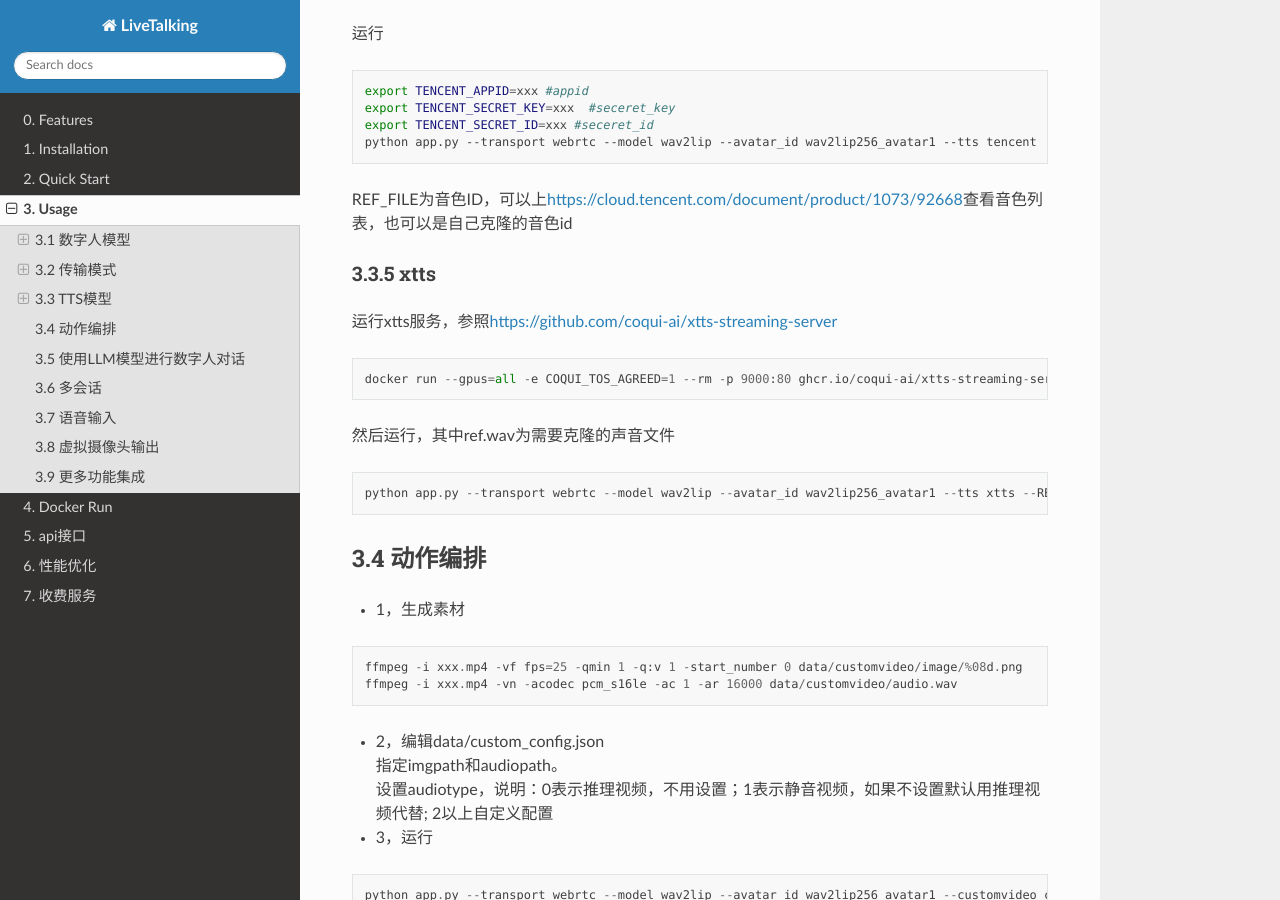
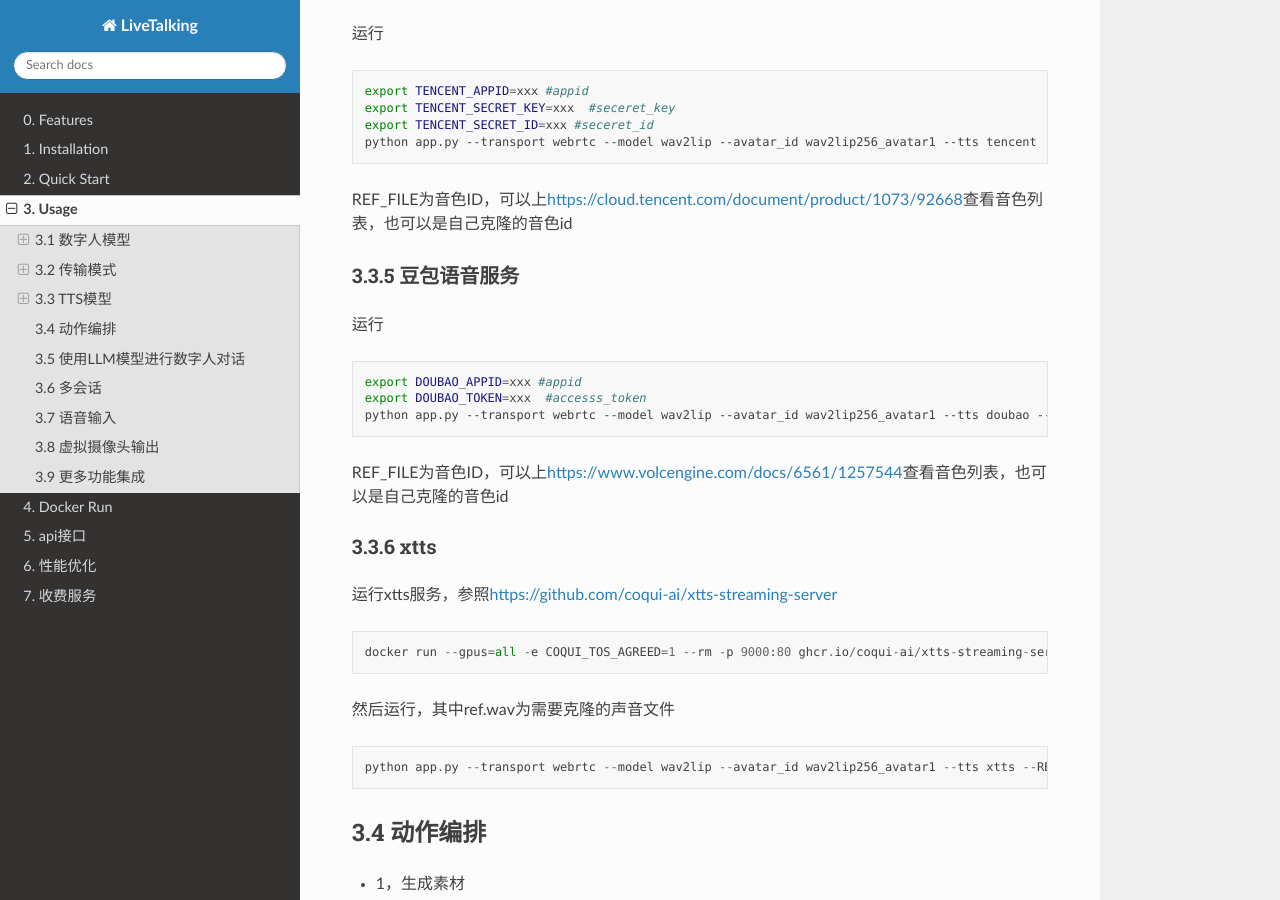
Before and after one commit to lipku/livetalking-doc, a Sphinx documentation site: the page built from docs/source/usage.md, in a window 1280 px wide and 900 px high, scrolled down 5614 px. Built offline with Sphinx 7.4.7 and the Read the Docs theme 3.1.0, drawn with Linux system fonts in a browser that asks for light colours.

Commit message:
add doubao tts

````diff
--- a/docs/source/usage.md
+++ b/docs/source/usage.md
@@ -204,7 +204,16 @@ python app.py --transport webrtc --model wav2lip --avatar_id wav2lip256_avatar1
 ```
 REF_FILE为音色ID，可以上<https://cloud.tencent.com/document/product/1073/92668>查看音色列表，也可以是自己克隆的音色id
 
-#### 3.3.5 xtts
+#### 3.3.5 豆包语音服务
+运行
+```shell
+export DOUBAO_APPID=xxx #appid
+export DOUBAO_TOKEN=xxx  #accesss_token
+python app.py --transport webrtc --model wav2lip --avatar_id wav2lip256_avatar1 --tts doubao --REF_FILE zh_female_roumeinvyou_emo_v2_mars_bigtts
+```
+REF_FILE为音色ID，可以上<https://www.volcengine.com/docs/6561/1257544>查看音色列表，也可以是自己克隆的音色id
+
+#### 3.3.6 xtts
 运行xtts服务，参照<https://github.com/coqui-ai/xtts-streaming-server>
 ```
 docker run --gpus=all -e COQUI_TOS_AGREED=1 --rm -p 9000:80 ghcr.io/coqui-ai/xtts-streaming-server:latest
````
Also changed, not shown: docs/source/service.md (+1 -1 lines).
